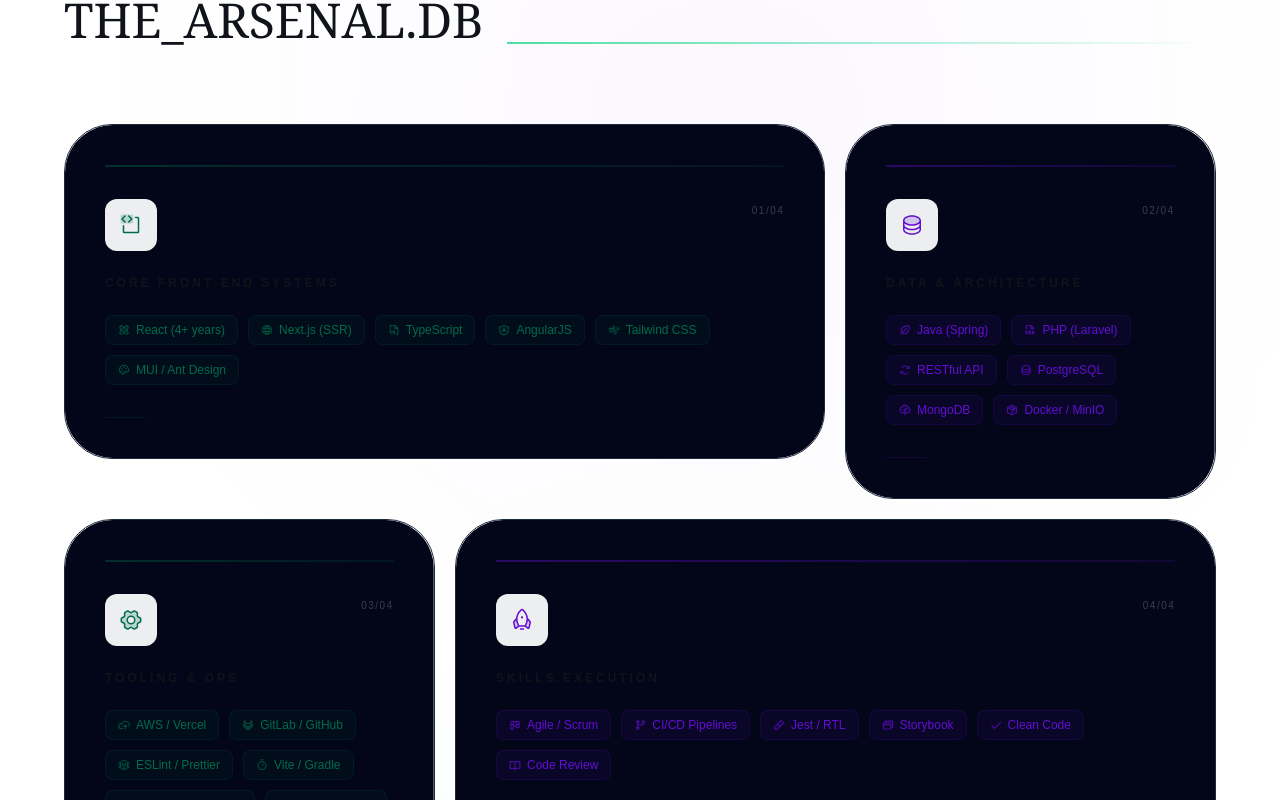
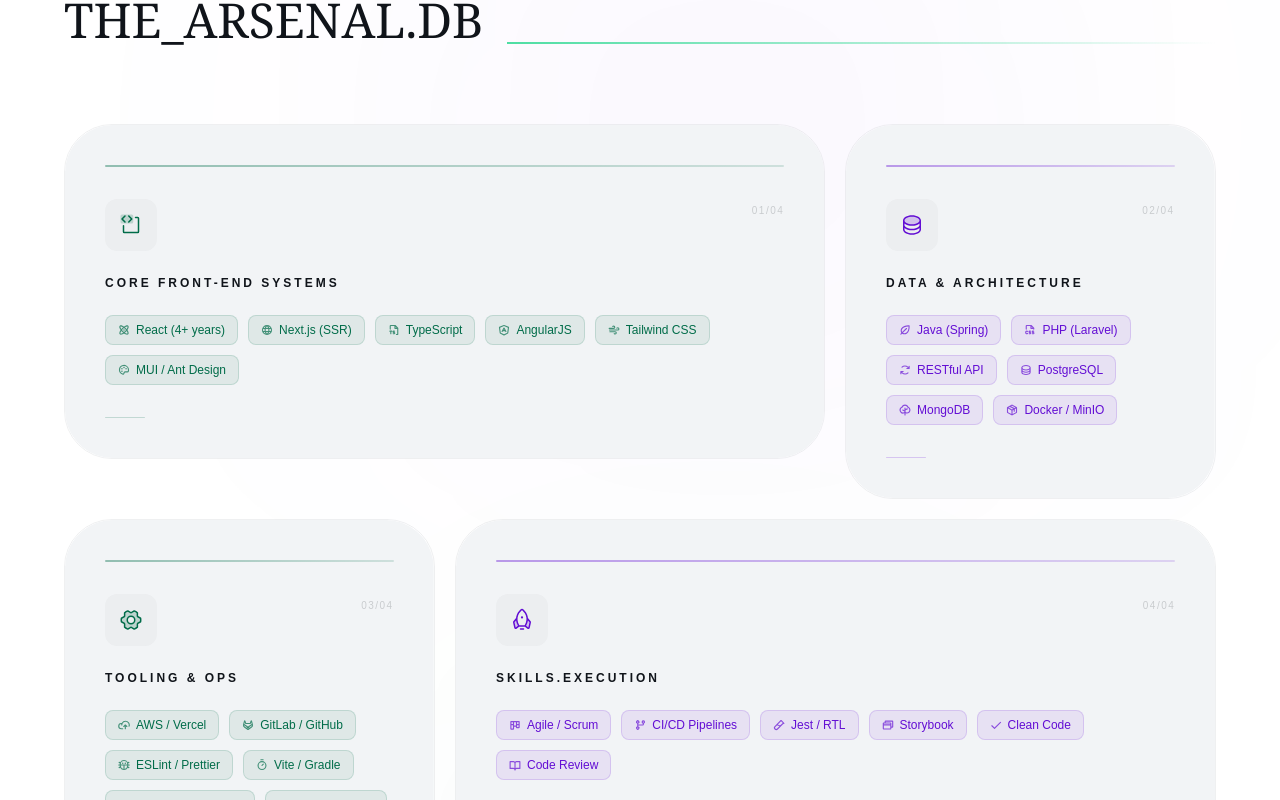
Before and after one commit to kynguyen-dev/portfolio, a React (Vite) app: page / in a window 1280 px wide. Shown: the part 4040-4840 px from the top of the page. Built offline with nearby package versions, Linux system fonts and the light colour scheme; a web font is replaced by a local one.

Commit message:
feat: update GlareCard component

```diff
--- a/src/components/customs/aceternity/GlareCard.tsx
+++ b/src/components/customs/aceternity/GlareCard.tsx
@@ -33,10 +33,10 @@ const CONTAINER_CLASSES =
   'relative isolate transition-transform delay-[var(--delay)] duration-[var(--duration)] ease-[var(--easing)] will-change-transform [contain:layout_style] [perspective:600px]';
 
 const INNER_GRID_CLASSES =
-  'grid h-full origin-center [transform:rotateY(var(--r-x))_rotateX(var(--r-y))] overflow-hidden rounded-[var(--radius)] border border-slate-800 transition-transform delay-[var(--delay)] duration-[var(--duration)] ease-[var(--easing)] will-change-transform hover:filter-none hover:[--duration:200ms] hover:[--easing:linear] hover:[--opacity:0.6]';
+  'grid h-full origin-center [transform:rotateY(var(--r-x))_rotateX(var(--r-y))] overflow-hidden rounded-[var(--radius)] border border-ct-outline-variant dark:border-slate-800 transition-transform delay-[var(--delay)] duration-[var(--duration)] ease-[var(--easing)] will-change-transform hover:filter-none hover:[--duration:200ms] hover:[--easing:linear] hover:[--opacity:0.6]';
 
 const GLARE_CLASSES =
-  'transition-background will-change-background grid h-full w-full opacity-[var(--opacity)] mix-blend-soft-light transition-opacity delay-[var(--delay)] duration-[var(--duration)] ease-[var(--easing)] [background:radial-gradient(farthest-corner_circle_at_var(--m-x)_var(--m-y),_rgba(255,255,255,0.8)_10%,_rgba(255,255,255,0.65)_20%,_rgba(255,255,255,0)_90%)] [clip-path:inset(0_0_1px_0_round_var(--radius))] [grid-area:1/1]';
+  'transition-background will-change-background grid h-full w-full opacity-[var(--opacity)] mix-blend-overlay transition-opacity delay-[var(--delay)] duration-[var(--duration)] ease-[var(--easing)] [clip-path:inset(0_0_1px_0_round_var(--radius))] [grid-area:1/1]';
 
 const FOIL_CLASSES = [
   'will-change-background',
@@ -48,7 +48,7 @@ const FOIL_CLASSES = [
   'relative grid h-full w-full',
   'opacity-[var(--opacity)]',
   '[background-blend-mode:hue_hue_hue_overlay]',
-  'mix-blend-color-dodge transition-opacity',
+  'mix-blend-overlay dark:mix-blend-color-dodge transition-opacity',
   '[background:var(--pattern),_var(--rainbow),_var(--diagonal),_var(--shade)]',
   '[clip-path:inset(0_0_1px_0_round_var(--radius))]',
   '[grid-area:1/1]',
@@ -96,6 +96,11 @@ export const GlareCard = ({ children, className }: GlareCardProps) => {
     '--shade':
       'radial-gradient( farthest-corner circle at var(--m-x) var(--m-y),rgba(255,255,255,0.1) 12%,rgba(255,255,255,0.15) 20%,rgba(255,255,255,0.25) 120% ) var(--bg-x) var(--bg-y)/300% no-repeat',
     backgroundBlendMode: 'hue, hue, hue, overlay',
+  };
+
+  const glareStyle: React.CSSProperties = {
+    background:
+      'radial-gradient(farthest-corner circle at var(--m-x) var(--m-y), color-mix(in srgb, var(--color-ct-secondary) 80%, transparent) 10%, color-mix(in srgb, var(--color-ct-secondary) 65%, transparent) 20%, transparent 90%)',
   };
 
   const updateStyles = () => {
@@ -163,12 +168,12 @@ export const GlareCard = ({ children, className }: GlareCardProps) => {
       }}
     >
       <div className={INNER_GRID_CLASSES}>
-        <div className='grid h-full w-full mix-blend-soft-light [clip-path:inset(0_0_0_0_round_var(--radius))] [grid-area:1/1]'>
-          <div className={cn('h-full w-full bg-slate-950', className)}>
+        <div className='grid h-full w-full dark:mix-blend-soft-light [clip-path:inset(0_0_0_0_round_var(--radius))] [grid-area:1/1]'>
+          <div className={cn('h-full w-full bg-ct-surface-container-low dark:bg-slate-950', className)}>
             {children}
           </div>
         </div>
-        <div className={GLARE_CLASSES} />
+        <div className={GLARE_CLASSES} style={glareStyle} />
         <div className={FOIL_CLASSES} style={{ ...backgroundStyle }} />
       </div>
     </div>
```
